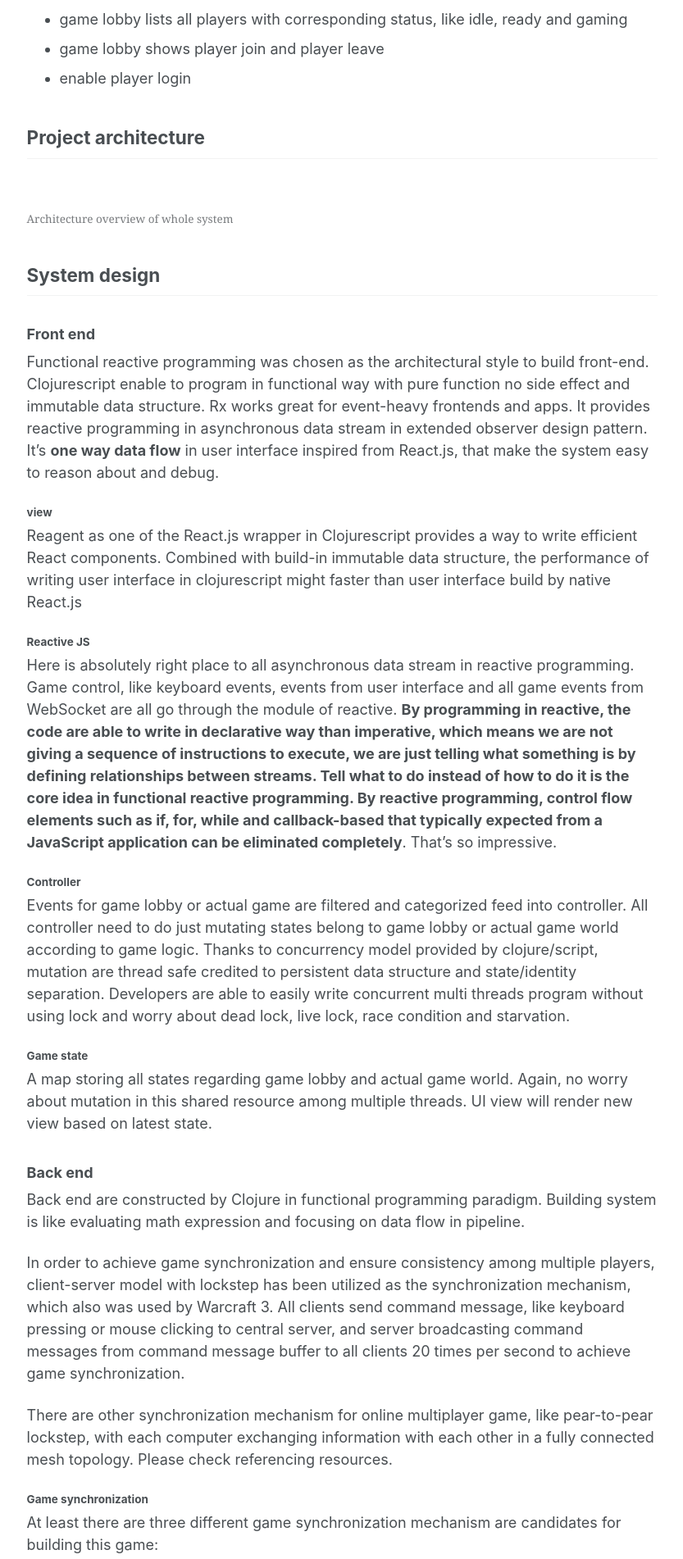
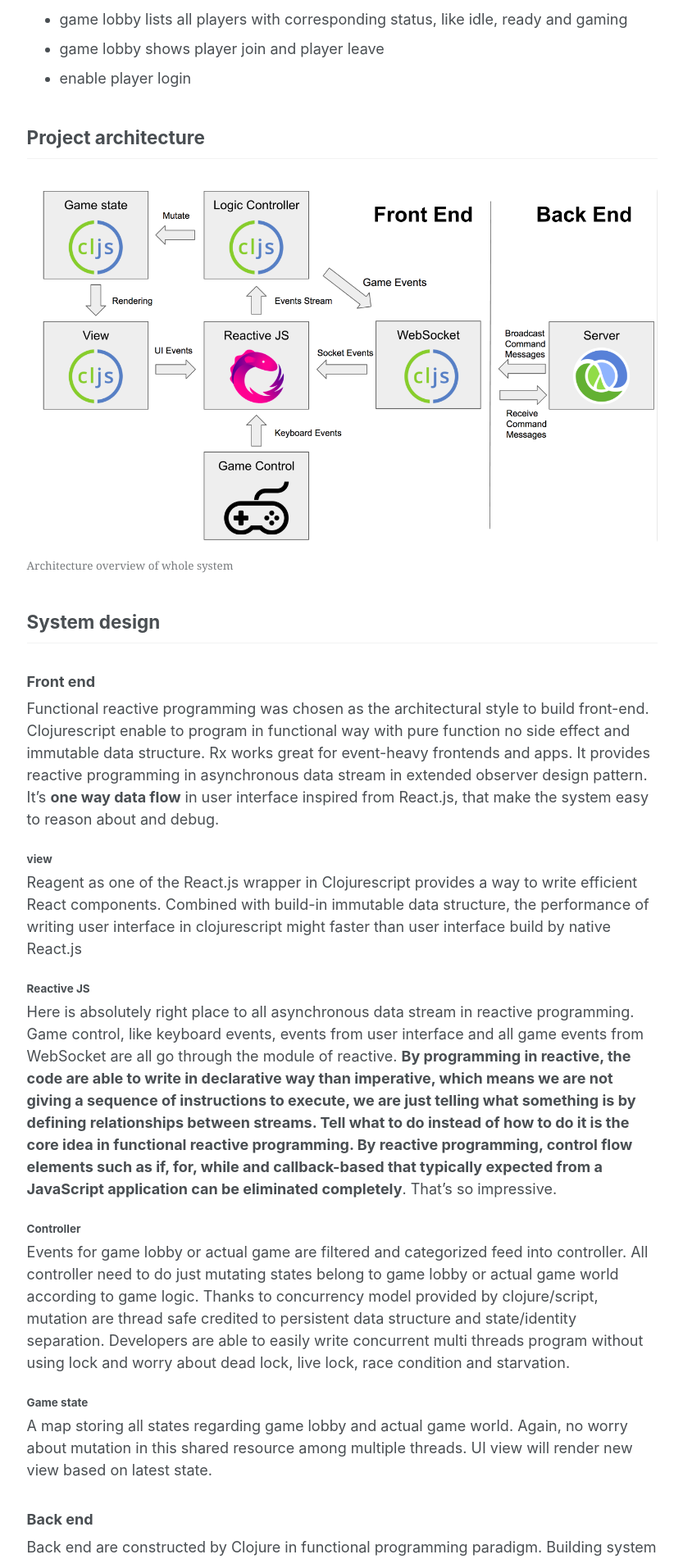
Before and after one commit to jiangxiaoyong/jiangxiaoyong.github.io, a Jekyll site: the page built from _portfolio/multiplayerOnlineBattle.md, in a window 1280 px wide. Shown: the part 1942-3844 px from the top of the page at 82% size, without its empty margins (249-1082 px from the left). Built offline with Jekyll 4.4.1, drawn with Linux system fonts in a browser that asks for light colours.

Commit message:
fix image path

```diff
--- a/_portfolio/multiplayerOnlineBattle.md
+++ b/_portfolio/multiplayerOnlineBattle.md
@@ -83,7 +83,7 @@ This online game supporting following features:
 ## Project architecture
 
 <figure class="align-center">
-  <img src="{{ site.url }}{{ site.baseurl }}/images/multiplayerOnlineBattle/jchat/architecture.png" alt="">
+  <img src="{{ site.url }}{{ site.baseurl }}/images/multiplayerOnlineBattle/architecture.png" alt="">
   <figcaption>Architecture overview of whole system</figcaption>
 </figure>
 
```
